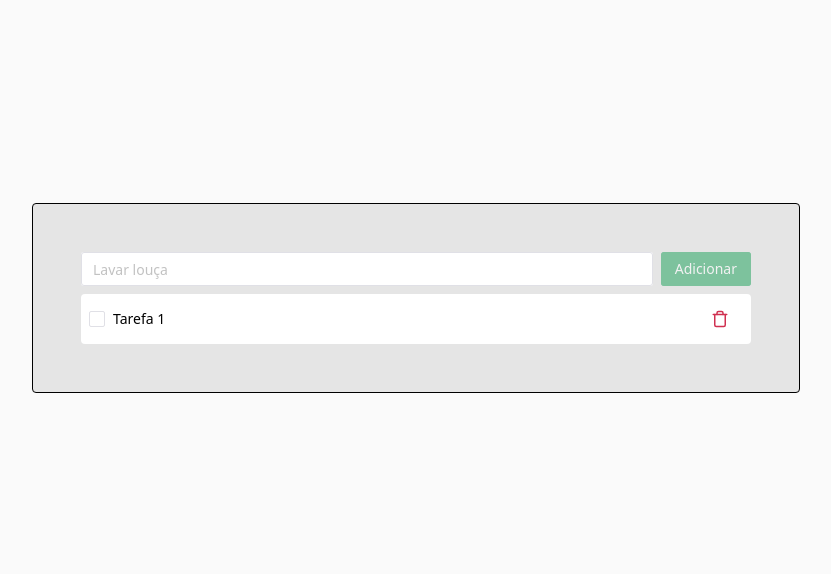
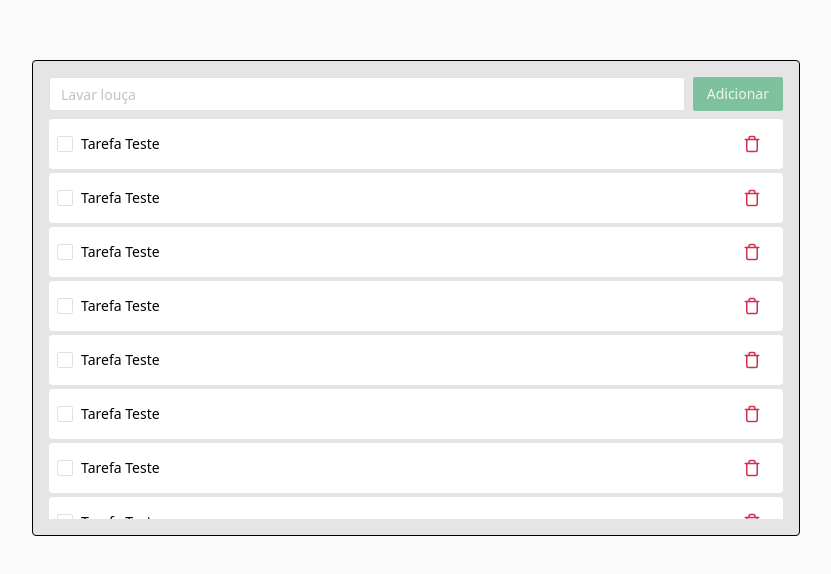
Before and after one commit to fsvboas/oplium-code-test, a Vue app: page / in a window 1280 px wide. Shown: the part 102-676 px from the top of the page, without its empty margins (224-1055 px from the left). Built offline with nearby package versions, Linux system fonts and the light colour scheme.

Commit message:
feat: create TodoList component initial layout

```diff
--- a/src/App.vue
+++ b/src/App.vue
@@ -1,15 +1,15 @@
 <script setup lang="ts">
 import TodoInput from './components/TodoInput.vue'
-import TodoTaskCard from './components/TodoTaskCard.vue'
+import TodoList from './components/TodoList.vue'
 </script>
 
 <template>
   <div class="min-h-screen bg-neutral-50 flex justify-center items-center p-2">
     <div
-      class="flex flex-col space-y-2 items-center bg-neutral-200 max-w-3xl w-full justify-center p-4 md:p-12 rounded border"
+      class="flex flex-col space-y-2 items-center bg-neutral-200 max-w-3xl w-full justify-center p-4 rounded border"
     >
       <TodoInput />
-      <TodoTaskCard />
+      <TodoList />
     </div>
   </div>
 </template>
--- /dev/null
+++ b/src/components/TodoList.vue
@@ -0,0 +1,11 @@
+<script setup lang="ts">
+import TodoTaskCard from './TodoTaskCard.vue'
+
+const mockData = Array.from({ length: 10 }, (_, index) => index)
+</script>
+
+<template>
+  <div class="w-full space-y-1 h-100 overflow-y-auto pr-0">
+    <TodoTaskCard v-for="index in mockData" :key="index" />
+  </div>
+</template>
--- a/src/components/TodoTaskCard.vue
+++ b/src/components/TodoTaskCard.vue
@@ -22,7 +22,7 @@ const isTaskCompleted = ref<boolean>(false)
           isTaskCompleted ? 'line-through text-neutral-400' : 'text-black',
         ]"
       >
-        Tarefa 1
+        Tarefa Teste
       </p>
     </div>
 
```
